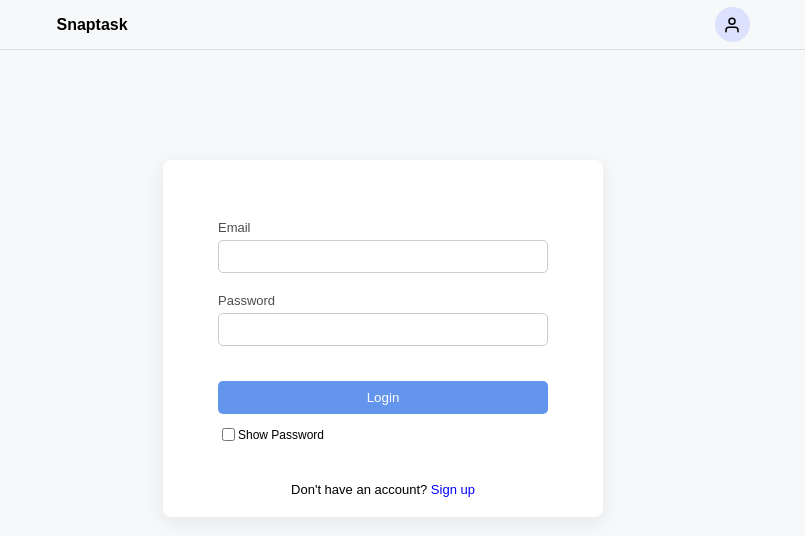
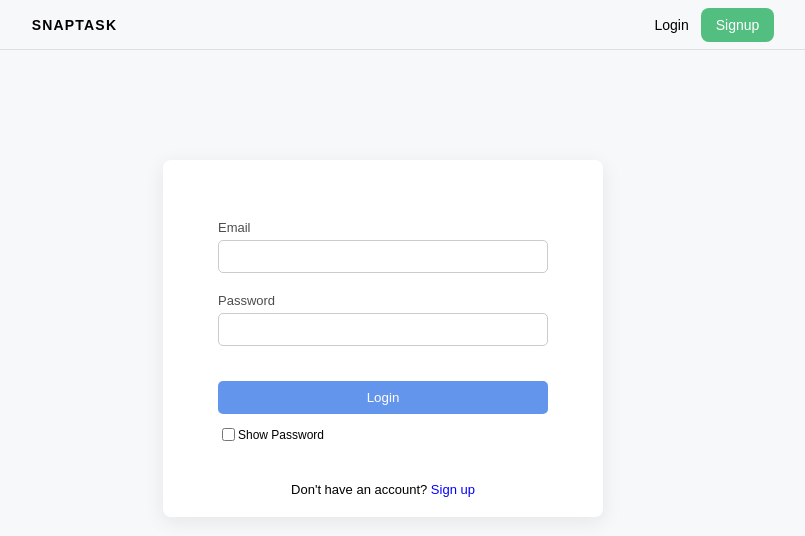
Before and after one commit to therealrinku/robonote, a Next.js app: page /login in a window 1280 px wide. Shown: the top 536 px of the page, without its empty margins (257-1062 px from the left). Built offline with nearby package versions, Linux system fonts and the light colour scheme.

Commit message:
navbar updated

```diff
--- a/components/Navbar.js
+++ b/components/Navbar.js
@@ -10,11 +10,8 @@ const Navbar = () => {
       </ul>
 
       <ul>
-        <Link href="/login">
-          <button>
-            <FiUser />
-          </button>
-        </Link>
+        <Link href="/login">Login</Link>
+        <Link href="/signup">Signup</Link>
       </ul>
     </nav>
   );
--- a/styles/Navbar.module.css
+++ b/styles/Navbar.module.css
@@ -12,23 +12,24 @@
 }
 
 .nav ul:first-child {
+  text-transform: uppercase;
+  font-size: 14px;
+  letter-spacing: 1.2px;
   font-weight: bold;
 }
 
-.nav ul:last-child button {
-  border-radius: 50%;
-  height: 35px;
-  width: 35px;
-  font-size: 18px;
-  background: #dce1fd;
-  border: none;
-  padding: 4px;
-  display: flex;
-  flex-direction: column;
-  align-items: center;
-  justify-content: center;
+.nav ul:last-child a {
+  font-size: 14px;
 }
 
-.nav ul:last-child button:hover {
-  background: #cbd0f3;
+.nav ul:last-child a:last-child {
+  margin-left: 12px;
+  background: #52be80;
+  color: white;
+  padding: 9px 15px;
+  border-radius: 8px;
 }
+
+.nav ul:last-child a:last-child:hover {
+  background: #379c63;
+}
```
Also changed, not shown: 6 other files (tests, documents, lock files or other folders).
